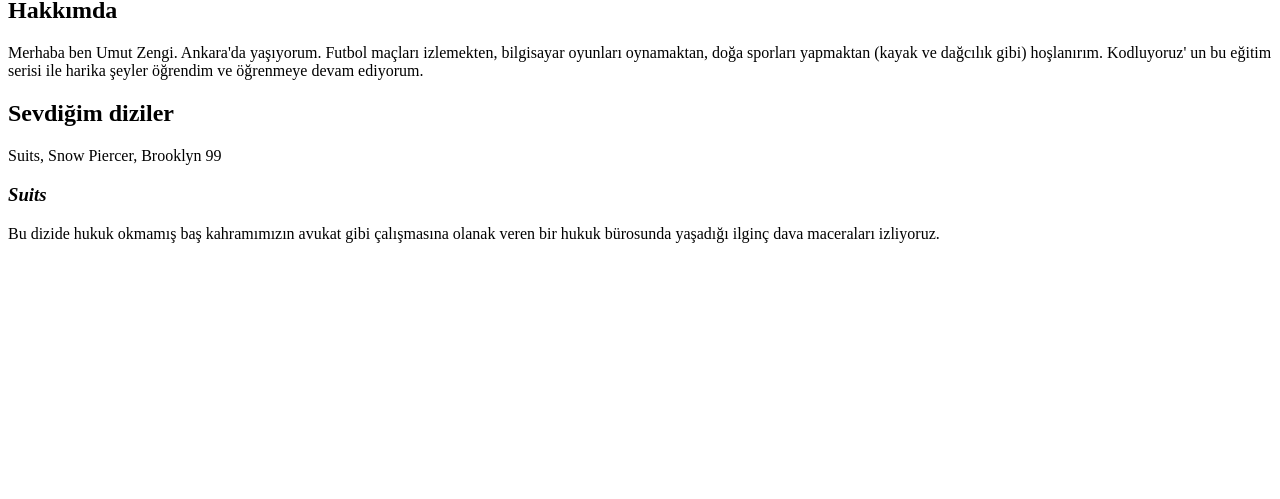
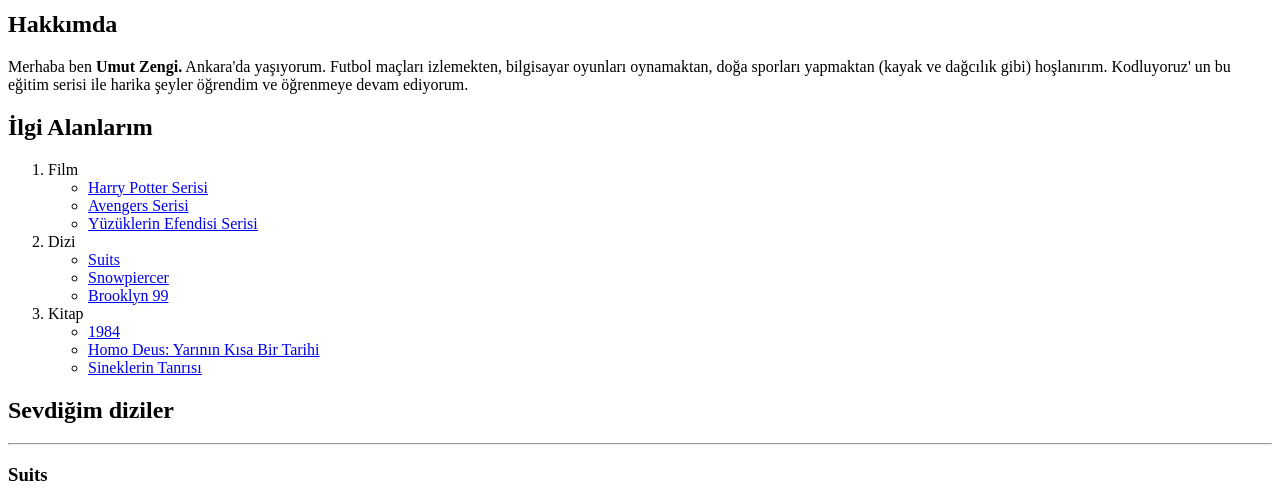
Before and after one commit to umutzengi/Kodluyoruz-Front-End, a plain HTML site: page index.html in a window 1280 px wide. Shown: the part 69-568 px from the top of the page. Drawn offline with Linux system fonts and the light colour scheme.

Commit message:
Umut Zengi kodluyoruz html ödev 2 yapıldı.

```diff
--- a/index.html
+++ b/index.html
@@ -1,14 +1,74 @@
+<!DOCTYPE html>
+<html lang="tr">
+<head>
+    <meta charset="UTF-8">
+    <meta http-equiv="X-UA-Compatible" content="IE=edge">
+    <meta name="viewport" content="width=device-width, initial-scale=1.0">
+    <title>Umut Ödev</title>
+</head>
+<body>
     <h1>Umut Zengi</h1>
     <!--h1 tag ile komutuyla başlık koyuldu.-->
         <h2>Hakkımda</h2>
         <!-- h2 komutuyla alt başlık koyuldu.-->
-<p>Merhaba ben Umut Zengi. Ankara'da yaşıyorum. Futbol maçları izlemekten, bilgisayar oyunları oynamaktan, doğa sporları yapmaktan (kayak ve dağcılık gibi) hoşlanırım. Kodluyoruz' un bu eğitim serisi ile harika şeyler öğrendim ve öğrenmeye devam ediyorum.</p>
+            <p>Merhaba ben <strong>Umut Zengi.</strong> Ankara'da yaşıyorum. Futbol maçları izlemekten, bilgisayar oyunları oynamaktan, doğa sporları yapmaktan (kayak ve dağcılık gibi) hoşlanırım. Kodluyoruz' un bu eğitim serisi ile harika şeyler öğrendim ve öğrenmeye devam ediyorum.</p>
              <!-- p tag ile paragraf yapılarak açıklama kısmı yazıldı.-->
+    <div>
+        <h2>İlgi Alanlarım</h2>
+        <ol>
+            <li>Film
+                <ul>
+                    <li>
+                        <a href="https://www.imdb.com/list/ls003814436/" target="_blank">Harry Potter Serisi</a>
+                    </li>
+                    <li>
+                        <a href="https://www.imdb.com/list/ls076233919/" target="_blank">Avengers Serisi</a>
+                    </li>
+                    <li>
+                        <a href="https://www.imdb.com/list/ls005053232/" target="_blank">Yüzüklerin Efendisi Serisi</a>
+                    </li>
+                </ul>
+            <li>Dizi
+                <ul>
+                    <li>
+                        <a href="https://www.imdb.com/title/tt1632701/?ref_=nv_sr_srsg_0" target="_blank">Suits</a>
+                    </li>
+                    <li>
+                        <a href="https://www.imdb.com/title/tt6156584/?ref_=nv_sr_srsg_0" target="_blank">Snowpiercer</a>
+                    </li>
+                    <li>
+                        <a href="https://www.imdb.com/title/tt2467372/?ref_=nv_sr_srsg_0" target="_blank">Brooklyn 99</a>
+                    </li>
+                </ul>
+            <li>Kitap
+                <ul>
+                    <li>
+                        <a href="https://www.goodreads.com/book/show/40961427-1984?from_search=true&from_srp=true&qid=DmfCkVCBWM&rank=1" target="_blank">1984</a>
+                    </li>
+                    <li>
+                        <a href="https://www.goodreads.com/book/show/31138556-homo-deus?ac=1&from_search=true&qid=hR4ugleKcF&rank=1" target="_blank">Homo Deus: Yarının Kısa Bir Tarihi</a>
+                    </li>
+                    <li>
+                        <a href="https://www.goodreads.com/book/show/7624.Lord_of_the_Flies?ac=1&from_search=true&qid=m8Iq6IqI9s&rank=1" target="_blank">Sineklerin Tanrısı</a>
+                    </li>
+                </ul>
+        </ol>
+        <!--ol>li*3>ul>li*3>a komutu kullanılarak ihtiyaç duyulan liste oluşturuldu -->
+    </div>
+
+<span>
     <h2>Sevdiğim diziler</h2>
-<!--h2 ile bir alt başlık daha oluşturuldu.-->
-<p>Suits, Snow Piercer, Brooklyn 99</p>
-<!-- p tag ile paragraf yapılarak açıklama kısmı yazıldı.-->
-<h3><em>Suits</em></h3>
-<!--h3 ile 3. altbaslik olusturulurken em ile yazının italik olması sağlandı-->
+    <!-- h2 ile alt baslik olsturuldu. -->
+    <hr>
+        <h3>Suits</h3>
+        <!--h3 ile 3. altbaslik olusturulurken em ile yazının italik olması saglandı-->
+        <img width="340" height="500" src="https://m.media-amazon.com/images/M/MV5BNmVmMmM5ZmItZDg0OC00NTFiLWIxNzctZjNmYTY5OTU3ZWU3XkEyXkFqcGdeQXVyMTQxNzMzNDI@._V1_FMjpg_UX680_.jpg" alt="Suits dizi afis">
+        <!--img tagi ile resim linkten eklenirken width ve height ile resimin boyutları ayarlandı. hr komutu ile araya çizgi çizildi  -->
         <p>Bu dizide hukuk okmamış baş kahramımızın avukat gibi çalışmasına olanak veren bir hukuk bürosunda yaşadığı ilginç dava maceraları izliyoruz.</p>
         <!-- p tag ile paragraf yapılarak açıklama kısmı yazıldı.-->
+</span>
+
+
+
+</body>
+</html>
```
Lines whose indentation alone changed are shown as unchanged.
